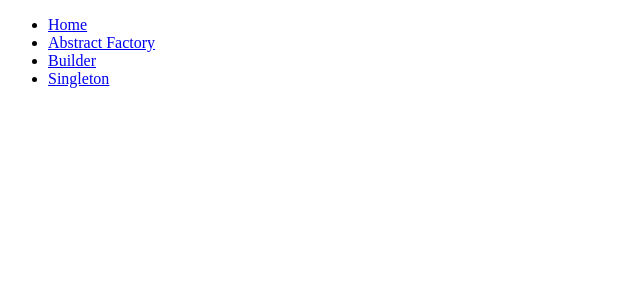
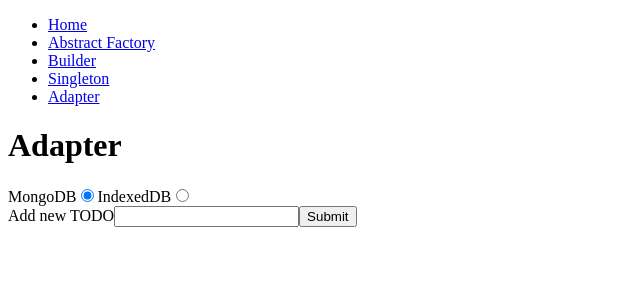
Before and after one commit to loonskai/design-patterns, a React (Create React App) app in the folder client/: page /adapter in a window 1280 px wide. Shown: the top 300 px of the page, without its empty margins (0-640 px from the left). Built offline with nearby package versions, Linux system fonts and the light colour scheme.

Commit message:
Setup indexeddb storage

```diff
--- a/client/src/Router.tsx
+++ b/client/src/Router.tsx
@@ -9,6 +9,7 @@ import HomePage from './pages/HomePage';
 import AbstractFactoryPage from './pages/AbstractFactoryPage';
 import BuilderPage from './pages/BuilderPage';
 import SingletonPage from './pages/SingletonPage';
+import AdapterPage from './pages/AdapterPage';
 
 export default function Router(): JSX.Element {
   return (
@@ -27,6 +28,9 @@ export default function Router(): JSX.Element {
         <Route path="/singleton">
           <SingletonPage />
         </Route>
+        <Route path="/adapter">
+          <AdapterPage />
+        </Route>
       </Switch>
     </BrowserRouter>
   );
--- a/client/src/components/Navigation.tsx
+++ b/client/src/components/Navigation.tsx
@@ -10,6 +10,7 @@ export default function Navigation(): JSX.Element {
           <li><NavLink to="/abstract-factory">Abstract Factory</NavLink></li>
           <li><NavLink to="/builder">Builder</NavLink></li>
           <li><NavLink to="/singleton">Singleton</NavLink></li>
+          <li><NavLink to="/adapter">Adapter</NavLink></li>
         </ul>
       </nav>
     </header>
--- /dev/null
+++ b/client/src/pages/AdapterPage.tsx
@@ -0,0 +1,68 @@
+import React, { useEffect, useState } from 'react';
+import { StorageTypes, StorageAdapter } from '../patterns/structural/adapter';
+
+export default function AdapterPage(): JSX.Element {
+  const [newTodoItem, setNewTodoItem] = useState<string>('');
+  const [todos, setTodos] = useState<string[]>([]);
+  const [storageType, setStorageType] = useState<string>(StorageTypes.MONGO);
+  const [storage, setStorage] = useState<StorageAdapter>();
+
+  const changeStorage = (e: React.ChangeEvent<HTMLInputElement>) => {
+    setStorageType(e.target.value);
+  };
+
+  const submitTodo = async () => {
+    await storage?.add(newTodoItem);
+  };
+
+  useEffect(() => {
+    setStorage(new StorageAdapter(storageType, 'todo-list'));
+  }, [storageType]);
+
+  useEffect(() => {
+    const fetchData = async () => {
+      const data = await storage?.getAll();
+      setTodos(data || []);
+    };
+    fetchData();
+  }, [storage]);
+
+  return (
+    <div>
+      <h1>Adapter</h1>
+      <div>
+        <label htmlFor={StorageTypes.MONGO}>MongoDB</label>
+        <input
+          type="radio"
+          id={StorageTypes.MONGO}
+          value={StorageTypes.MONGO}
+          onChange={changeStorage}
+          checked={storageType === StorageTypes.MONGO}
+        />
+        <label htmlFor={StorageTypes.INDEXEDDB}>IndexedDB</label>
+        <input
+          type="radio"
+          id={StorageTypes.INDEXEDDB}
+          value={StorageTypes.INDEXEDDB}
+          onChange={changeStorage}
+          checked={storageType === StorageTypes.INDEXEDDB}
+        />
+      </div>
+      <div>
+        <label htmlFor="todo-item">Add new TODO</label>
+        <input
+          type="text"
+          id="todo-item"
+          value={newTodoItem}
+          onChange={e => setNewTodoItem(e.target.value)}
+        />
+        <button onClick={submitTodo}>Submit</button>
+      </div>
+      <ul>
+        {todos.map(todo => (
+          <li>{todo}</li>
+        ))}
+      </ul>
+    </div>
+  );
+}
--- /dev/null
+++ b/client/src/patterns/structural/adapter/IndexedDBStorage.ts
@@ -0,0 +1,40 @@
+import { openDB, DBSchema, IDBPDatabase } from 'idb';
+
+interface TodoDB extends DBSchema {
+  'todo-list': {
+    key: number,
+    value: string,
+    indexes: { 'value': number };
+  }
+}
+
+export class IndexedDBStorage {
+  private dbName: string;
+  private dbPromise: Promise<IDBPDatabase<TodoDB>>;
+
+  constructor(dbName: string) {
+    this.dbName = dbName;
+    this.dbPromise = openDB<TodoDB>(this.dbName, undefined, {
+      upgrade: db => {
+        if (!db.objectStoreNames.contains('todo-list')) {
+          const store = db.createObjectStore('todo-list', { autoIncrement: true });
+          store.createIndex('value', 'price');
+        }
+      }
+    });
+  }
+
+  async getAllRows(): Promise<string[]> {
+    const db = await this.dbPromise;
+    return await db.getAll('todo-list');
+  }
+
+  async createRow(value: string): Promise<void> {
+    const db = await this.dbPromise;
+    await db.put('todo-list', value);
+  }
+
+  deleteRow() {
+
+  }
+}
--- /dev/null
+++ b/client/src/patterns/structural/adapter/MongoStorage.ts
@@ -0,0 +1,5 @@
+import axios from 'axios';
+
+export class MongoStorage {
+  constructor(tableName: string) {}
+}
--- a/client/src/patterns/structural/adapter/index.ts
+++ b/client/src/patterns/structural/adapter/index.ts
@@ -1,23 +1,50 @@
-interface Adaptee {
-  coll(): any;
+import { IndexedDBStorage } from './IndexedDBStorage';
+import { MongoStorage } from './MongoStorage';
+
+export enum StorageTypes {
+  MONGO = 'MONGO',
+  INDEXEDDB = 'INDEXEDDB'
 }
 
-class Adaptee implements Adaptee {
-  coll() {
-    console.log('from Adaptee');
+type StorageAssignee = MongoStorage | IndexedDBStorage;
+
+interface StorageInterface {
+  getAll(): Promise<string[]>;
+  add(value: string): void;
+  delete(value: string): void;
+}
+
+export class StorageAdapter implements StorageInterface {
+  private asignee: StorageAssignee;
+
+  /* Takes asignee instance by default */
+  constructor(asigneeType: string, storageName: string) {
+    switch (asigneeType) {
+      case StorageTypes.INDEXEDDB:
+        this.asignee = new IndexedDBStorage(storageName);
+        break;
+      case StorageTypes.MONGO:
+        this.asignee = new MongoStorage(storageName);
+        break;
+      default:
+        throw new Error('Unknown storage type');
     }
   }
 
-export class Adapter {
-  private adaptee: Adaptee; // or subject
-
-  constructor(adaptee: Adaptee) {
-    this.adaptee = adaptee;
+  async getAll(): Promise<string[]> {
+    if (this.asignee instanceof IndexedDBStorage) {
+      return await this.asignee.getAllRows();
+    }
+    return [];
   }
 
-  call(): void {
-    this.adaptee.coll();
+  async add(value: string): Promise<void> {
+    if (this.asignee instanceof IndexedDBStorage) {
+      this.asignee.createRow(value);
     }
   }
 
-export const adapter = new Adapter(new Adaptee());
+  delete(value: string) {
+
+  }
+}
--- a/package.json
+++ b/package.json
@@ -17,6 +17,7 @@
     "@types/react-router-dom": "^5.1.6",
     "@typescript-eslint/eslint-plugin": "^4.5.0",
     "@typescript-eslint/parser": "^4.5.0",
+    "axios": "^0.21.0",
     "babel-eslint": "^10.1.0",
     "babel-jest": "^26.6.0",
     "babel-loader": "8.1.0",
@@ -43,6 +44,7 @@
     "file-loader": "6.1.1",
     "fs-extra": "^9.0.1",
     "html-webpack-plugin": "4.5.0",
+    "idb": "^5.0.7",
     "identity-obj-proxy": "3.0.0",
     "jest": "26.6.0",
     "jest-circus": "26.6.0",
```
Also changed, not shown: 1 other file (tests, documents, lock files or other folders). Lines whose indentation alone changed are shown as unchanged.
